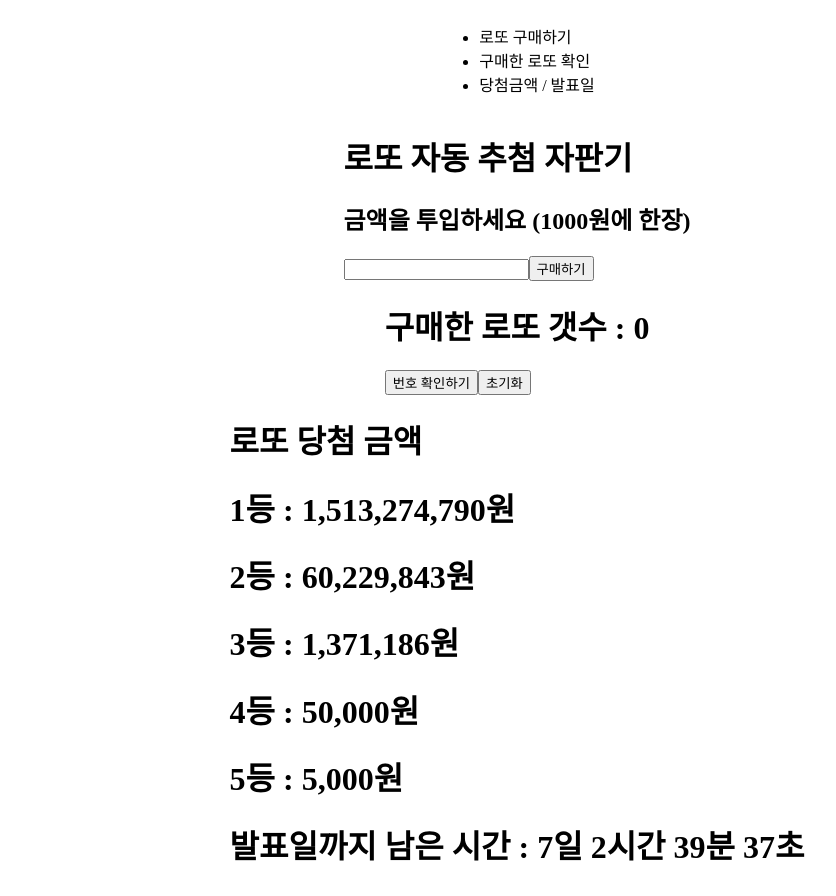
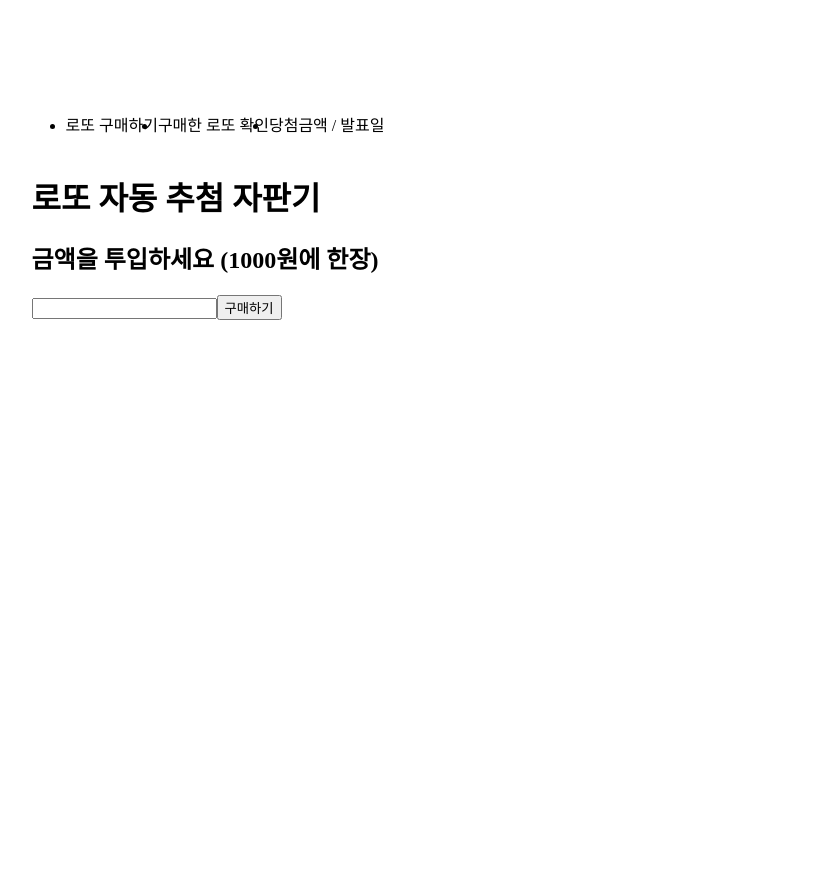
Before and after one commit to tnehd1998/Lotto, a React (Create React App) app: page / in a window 1280 px wide. Shown: the whole page, without its empty margins (123-959 px from the left). After the commit the page ends 800 px from the top, so only its background shows below. Built offline with nearby package versions, Linux system fonts and the light colour scheme.

Commit message:
fix: Header 클릭 시 전환되지 않는 오류 수정

```diff
--- a/src/App.jsx
+++ b/src/App.jsx
@@ -7,6 +7,8 @@ const AppWrapper = styled.div`
   flex-direction: column;
   justify-content: center;
   align-items: center;
+  width: 50vw;
+  height: 50vh;
 `;
 
 const Lotto = styled.div`
@@ -109,19 +111,17 @@ const App = () => {
     return `${days}일 ${hours - 9}시간 ${minutes}분 ${seconds}초`;
   };
 
-  const onClickCategory = (type) => {
-    setCurrentCategory(type);
-  };
-
   return (
     <AppWrapper>
-      <Header onClick={onClickCategory} />
+      <Header setCurrentCategory={setCurrentCategory} />
+      {currentCategory === "buy" ? (
         <div>
           <h1>로또 자동 추첨 자판기</h1>
           <h2>금액을 투입하세요 (1000원에 한장)</h2>
           <input onChange={onChangeMoney} type="text" />
           <button onClick={onClickInsertMoney}>구매하기</button>
         </div>
+      ) : currentCategory === "check" ? (
         <div>
           <h1>구매한 로또 갯수 : {lottoCount}</h1>
           <button onClick={onClickShowNumber}>
@@ -140,6 +140,7 @@ const App = () => {
             ))}
           <button onClick={onClickReset}>초기화</button>
         </div>
+      ) : (
         <div>
           <div>
             <h1>로또 당첨 금액</h1>
@@ -151,6 +152,7 @@ const App = () => {
           </div>
           <h1>발표일까지 남은 시간 : {timeUntilResult}</h1>
         </div>
+      )}
     </AppWrapper>
   );
 };
--- a/src/components/Header/Header.jsx
+++ b/src/components/Header/Header.jsx
@@ -1,12 +1,27 @@
 import React from "react";
+import styled from "styled-components";
 
-const Header = (onClick) => {
+const HeaderWrapper = styled.ul`
+  display: flex;
+`;
+
+const Category = styled.li`
+  cursor: pointer;
+`;
+
+const Header = ({ setCurrentCategory }) => {
   return (
-    <ul>
-      <li onClick={() => onClick("buy")}>로또 구매하기</li>
-      <li onClick={() => onClick("check")}>구매한 로또 확인</li>
-      <li onClick={() => onClick("wait")}>당첨금액 / 발표일</li>
-    </ul>
+    <HeaderWrapper>
+      <Category onClick={() => setCurrentCategory("buy")}>
+        로또 구매하기
+      </Category>
+      <Category onClick={() => setCurrentCategory("check")}>
+        구매한 로또 확인
+      </Category>
+      <Category onClick={() => setCurrentCategory("wait")}>
+        당첨금액 / 발표일
+      </Category>
+    </HeaderWrapper>
   );
 };
 
```
Lines whose indentation alone changed are shown as unchanged.
